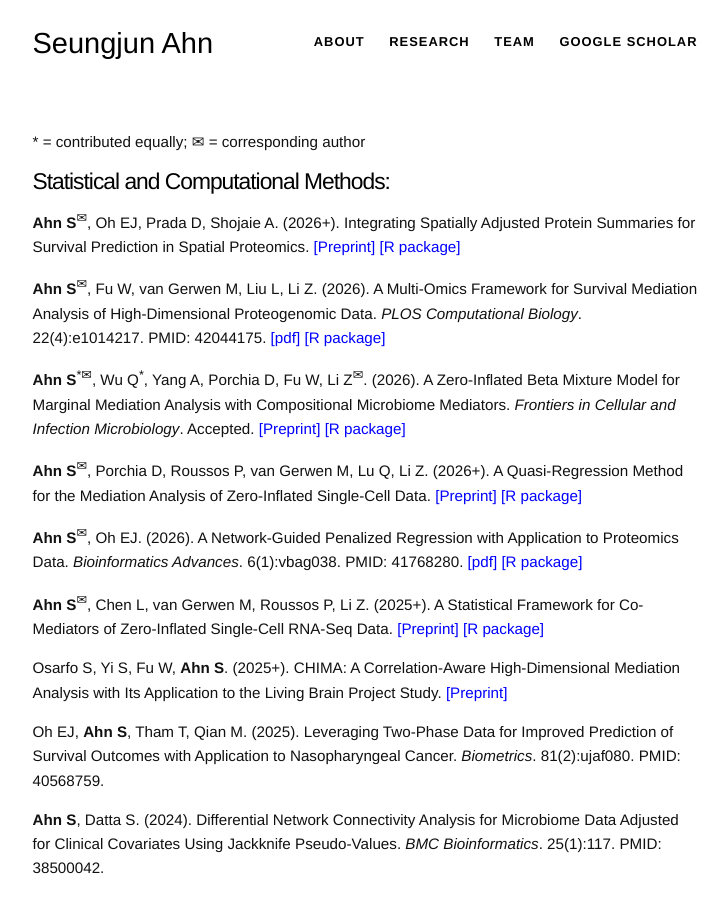
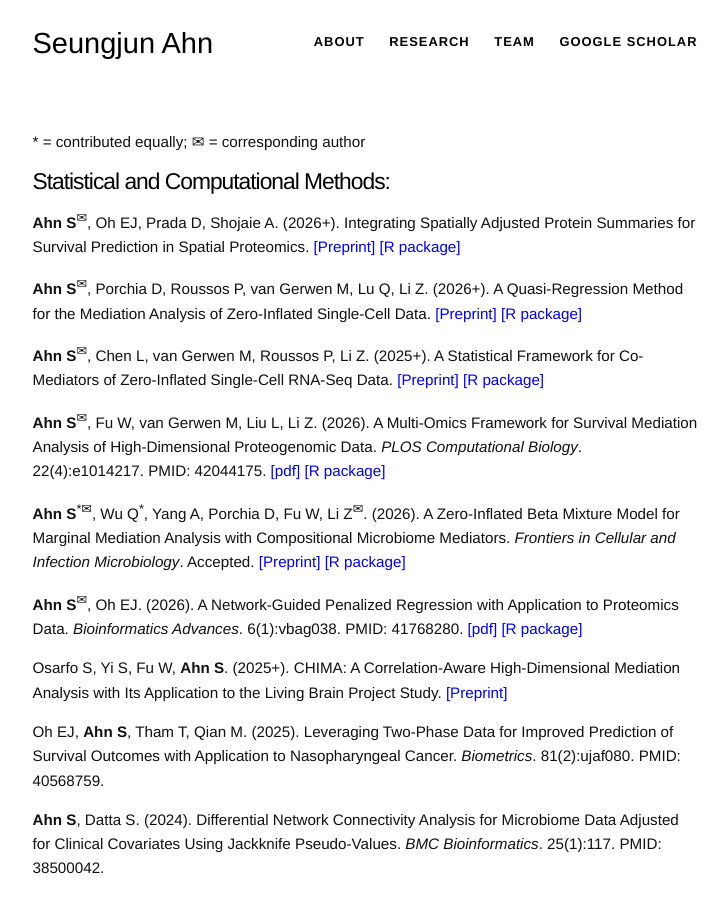
Before and after one commit to sjahnn/sjahnn.github.io, a Jekyll site: the page built from research.md, in a window 1280 px wide and 900 px high. Shown: the whole window, without its empty margins (275-1003 px from the left). Built offline with Jekyll 4.4.1, drawn with Linux system fonts in a browser that asks for light colours.

Commit message:
Update research.md

```diff
--- a/research.md
+++ b/research.md
@@ -37,15 +37,15 @@ Oh EJ, **Ahn S**, Tham T, Qian M. (2025+). Leveraging Two-Phase Data for Improve
 # Statistical and Computational Methods:
 **Ahn S**<sup><span>&#9993;</span></sup>, Oh EJ, Prada D, Shojaie A. (2026+). Integrating Spatially Adjusted Protein Summaries for Survival Prediction in Spatial Proteomics. <a href="https://www.biorxiv.org/content/10.64898/2026.06.08.730964v1" style="color: blue;">[Preprint]</a> <a href="https://cran.r-project.org/web/packages/SurvSPro/index.html" style="color: blue;">[R package]</a>
 
+**Ahn S**<sup><span>&#9993;</span></sup>, Porchia D, Roussos P, van Gerwen M, Lu Q, Li Z. (2026+). A Quasi-Regression Method for the Mediation Analysis of Zero-Inflated Single-Cell Data. <a href="https://arxiv.org/abs/2604.08507" style="color: blue;">[Preprint]</a> <a href="https://github.com/sjahnn/QuasiMed" style="color: blue;">[R package]</a>
+
+**Ahn S**<sup><span>&#9993;</span></sup>, Chen L, van Gerwen M, Roussos P, Li Z. (2025+). A Statistical Framework for Co-Mediators of Zero-Inflated Single-Cell RNA-Seq Data. <a href="https://arxiv.org/abs/2507.06113" style="color: blue;">[Preprint]</a> <a href="https://cran.r-project.org/web/packages/MedZIsc/index.html" style="color: blue;">[R package]</a>
+
 **Ahn S**<sup><span>&#9993;</span></sup>, Fu W, van Gerwen M, Liu L, Li Z. (2026). A Multi-Omics Framework for Survival Mediation Analysis of High-Dimensional Proteogenomic Data. *PLOS Computational Biology*. 22(4):e1014217. PMID: 42044175. <a href="https://journals.plos.org/ploscompbiol/article?id=10.1371/journal.pcbi.1014217" style="color: blue;">[pdf]</a> <a href="https://cran.r-project.org/web/packages/SMAHP/index.html" style="color: blue;">[R package]</a>
 
 **Ahn S**<sup><span>&#42;</span></sup><sup><span>&#9993;</span></sup>, Wu Q<sup><span>&#42;</span></sup>, Yang A, Porchia D, Fu W, Li Z<sup><span>&#9993;</span></sup>. (2026). A Zero-Inflated Beta Mixture Model for Marginal Mediation Analysis with Compositional Microbiome Mediators. *Frontiers in Cellular and Infection Microbiology*. Accepted. <a href="https://arxiv.org/abs/2605.04372" style="color: blue;">[Preprint]</a> <a href="https://github.com/fuweijia/ZIBM" style="color: blue;">[R package]</a>
 
-**Ahn S**<sup><span>&#9993;</span></sup>, Porchia D, Roussos P, van Gerwen M, Lu Q, Li Z. (2026+). A Quasi-Regression Method for the Mediation Analysis of Zero-Inflated Single-Cell Data. <a href="https://arxiv.org/abs/2604.08507" style="color: blue;">[Preprint]</a> <a href="https://github.com/sjahnn/QuasiMed" style="color: blue;">[R package]</a>
-
 **Ahn S**<sup><span>&#9993;</span></sup>, Oh EJ. (2026). A Network-Guided Penalized Regression with Application to Proteomics Data. *Bioinformatics Advances*. 6(1):vbag038. PMID: 41768280. <a href="https://doi.org/10.1093/bioadv/vbag038" style="color: blue;">[pdf]</a> <a href="https://cran.r-project.org/web/packages/NetGreg/index.html" style="color: blue;">[R package]</a>
-
-**Ahn S**<sup><span>&#9993;</span></sup>, Chen L, van Gerwen M, Roussos P, Li Z. (2025+). A Statistical Framework for Co-Mediators of Zero-Inflated Single-Cell RNA-Seq Data. <a href="https://arxiv.org/abs/2507.06113" style="color: blue;">[Preprint]</a> <a href="https://cran.r-project.org/web/packages/MedZIsc/index.html" style="color: blue;">[R package]</a>
 
 Osarfo S, Yi S, Fu W, **Ahn S**. (2025+). CHIMA: A Correlation-Aware High-Dimensional Mediation Analysis with Its Application to the Living Brain Project Study. <a href="https://arxiv.org/abs/2508.16883" style="color: blue;">[Preprint]</a>
 
```
